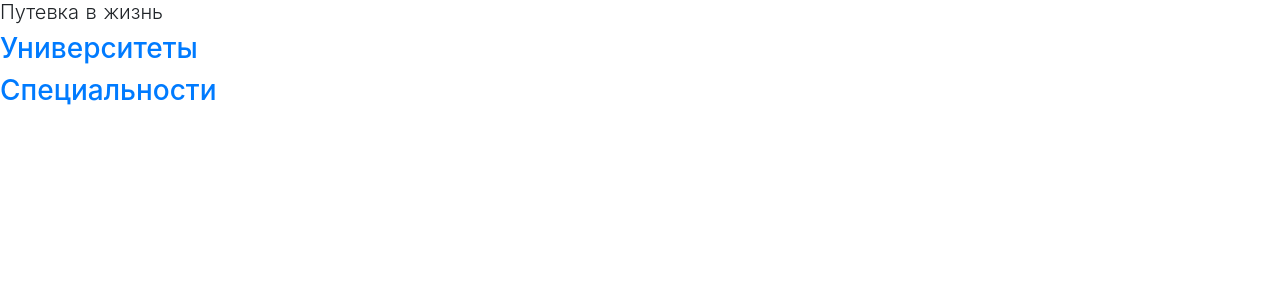
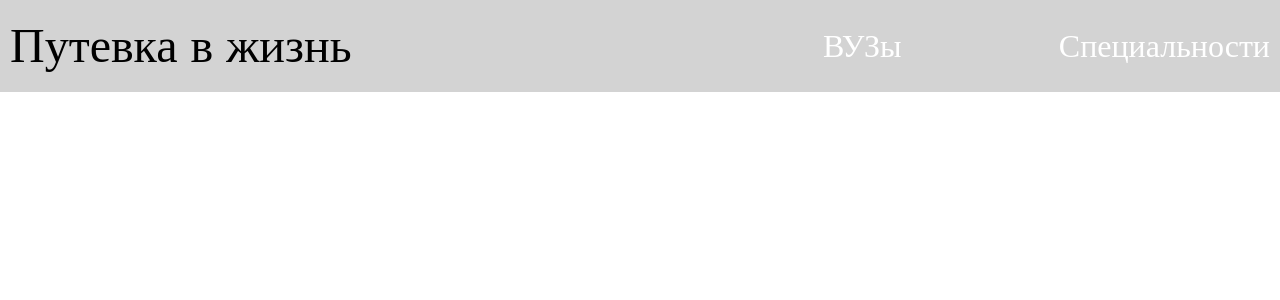
Before and after one commit to AATyukina/liferoad, a Nuxt app: page / in a window 1280 px wide. Shown: the top 300 px of the page. Built offline with nearby package versions, Linux system fonts and the light colour scheme.

Commit message:
Task 02/02/2019

```diff
--- /dev/null
+++ b/components/Topmenu.vue
@@ -0,0 +1,70 @@
+<template>
+  <div>
+    <div id ="lr">
+      <a
+        id="lrhref"
+        href="../">Путевка в жизнь</a>
+      <a
+        class="unspechref"
+        href="../universities/">ВУЗы</a>
+      <a
+        class="unspechref"
+        href="../specialities/">Специальности</a>
+    </div>
+    <div class="parent">
+      <div
+        v-for="page in pages"
+        :key="page"
+        class="child">
+        <a>{{ page.Название }}</a>
+      </div>
+    </div>
+  </div>
+</template>
+
+<script>
+export default {
+   asyncData: async function({$axios}) {
+    const response = await $axios.get('http://185.158.153.91:1380/pages')
+    return{
+      pages: response.data
+    }
+   }
+}
+</script>
+
+<style>
+ #lr{
+   background-color: lightgray;
+   padding: 10px;
+   display: inline-flex;
+   justify-content: flex-end;
+   width: 100%;
+   justify-content: space-between;
+   align-items: center;
+ }
+ #lrhref{
+   font-family: 'Times New Roman', Times, serif;
+   font-size: 300%;
+   flex-grow: 0.5;
+   color: black;
+ }
+ #otherhref{
+  display: inline-flex;
+  justify-content: flex-end;
+  width:75%;
+ }
+ .parent{
+	display: inline-flex;
+  justify-content: flex-end;
+  width: 100%;
+}
+.child{
+  background-color: darkseagreen;
+}
+.unspechref{
+  font-family: 'Times New Roman', Times, serif;
+  font-size: 200%;
+  color: white;
+}
+</style>
--- a/pages/index.vue
+++ b/pages/index.vue
@@ -1,6 +1,6 @@
 <template>
   <div class="wrapper">
-    <div class="content-main">
+    <!-- <div class="content-main">
       <h1 class="lead"> Путевка в жизнь </h1>
     </div>
     <div class="content-secondary">
@@ -8,6 +8,16 @@
     </div>
     <div class="content-secondary">
       <h3> <a href="specialities/"> Специальности </a></h3>
-    </div>
+    </div> -->
+    <topmenu />
   </div>
 </template>
+
+<script>
+import Topmenu from '~/components/Topmenu.vue'
+export default {
+  components: {
+    Topmenu
+  }
+}
+</script>
--- a/pages/specialities/_id.vue
+++ b/pages/specialities/_id.vue
@@ -1,8 +1,6 @@
 <template>
   <div>
-    <div>
-      <a :href="/specialities/">Специальности</a>
-    </div>
+    <topmenu />
     <h1> {{ speciality.Название }} </h1>
     <dl class="dl-horizontal">
       <dt> Описание: </dt>
@@ -22,11 +20,16 @@
 </template>
 
 <script>
-import axios from 'axios'
+import Topmenu from '~/components/Topmenu.vue'
 
 export default {
+
+  components: {
+    Topmenu
+  },
+
   asyncData: async function({$axios, params}) {
-    const response = await axios.get('http://185.158.153.91:1380/specialities/'+ params.id)
+    const response = await $axios.get('http://185.158.153.91:1380/specialities/'+ params.id)
     return {
        speciality: response.data
     }
--- a/pages/specialities/index.vue
+++ b/pages/specialities/index.vue
@@ -1,8 +1,6 @@
 <template>
   <div>
-    <div>
-      <a href="../">Главная страница</a>
-    </div>
+    <topmenu />
     <div v-if="flag">
       <div>
         <h3> Специальности </h3>
@@ -25,7 +23,13 @@
 </template>
 
 <script>
+import Topmenu from '~/components/Topmenu.vue'
 export default {
+  components: {
+    Topmenu
+  },
+
+
   asyncData: async function({$axios}) {
     try{
       const response = await $axios.get('http://185.158.153.91:1380/specialities')
@@ -40,42 +44,6 @@ export default {
           code: error.response.status
         }
     }
-
-    // const response = await $axios.get('http://185.158.153.91:1380/specialities')
-    // return {
-    //   specialities: response.data
-    // }
-
-  //     $axios
-  //     .get('http://185.158.153.91:1380/specialities')
-  //     .then(response => {
-  //         console.log(response)
-  //         specialities = response.data
-  //         flag = true
-  //     })
-  //     .catch(error => {
-  //       console.log(error)
-  //       this.flag = false
-  //     })
-  //     .finally(() => {
-  //       return {
-  //         specialities,
-  //         flag
-  //       }
-  //     })
-
-  // }
-  // $axios.get('http://185.158.153.91:1380/specialities')
-  //     .then(function (response) {
-  //       return {
-  //         specialities: response.data
-  //       }
-  //     })
-  //     .catch(function (error) {
-  //       console.log(error);
-  //     });
-  // }
-  // выводит надпись "Специальности", а дальше не отображает их список
 }
 }
 </script>
--- a/pages/universities/_id.vue
+++ b/pages/universities/_id.vue
@@ -1,10 +1,8 @@
 <template>
   <div>
-    <div>
-      <a :href="/universities/">Университеты</a>
-    </div>
-    <div>
-      <h1> {{ university.Название }} </h1>
+    <topmenu />
+    <div class="cont">
+      <h1>{{ university.Название }}</h1>
       <dl class="dl-horizontal">
         <dt> Код: </dt>
         <dd> {{ university.Код }} </dd>
@@ -30,7 +28,12 @@
 </template>
 
 <script>
+import Topmenu from '~/components/Topmenu.vue'
 export default {
+  components: {
+    Topmenu
+  },
+
   asyncData: async function({$axios, params}) {
     const response = await $axios.get('http://185.158.153.91:1380/universities?%D0%9A%D0%BE%D0%B4='+ params.id)
     return {
@@ -39,3 +42,9 @@ export default {
   }
 }
 </script>
+
+<style>
+ .cont{
+   padding: 10px;
+ }
+</style>
--- a/pages/universities/index.vue
+++ b/pages/universities/index.vue
@@ -1,8 +1,6 @@
 <template>
   <div>
-    <div>
-      <a href="../">Главная страница</a>
-    </div>
+    <topmenu />
     <div>
       <h3> Университеты </h3>
     </div>
@@ -19,7 +17,12 @@
 </template>
 
 <script>
+import Topmenu from '~/components/Topmenu.vue'
 export default {
+  components: {
+    Topmenu
+  },
+
   asyncData: async function({$axios}) {
     const response = await $axios.get('http://185.158.153.91:1380/universities')
     return {
```
Also changed, not shown: pages/_slug.vue (+0 -18 lines).
